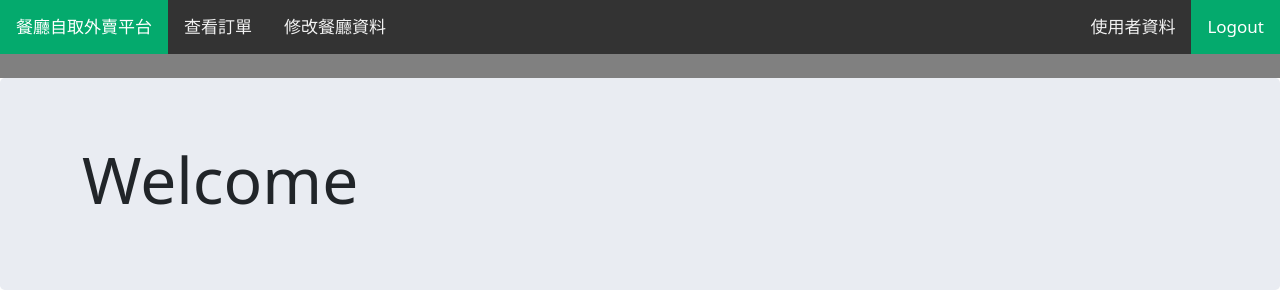
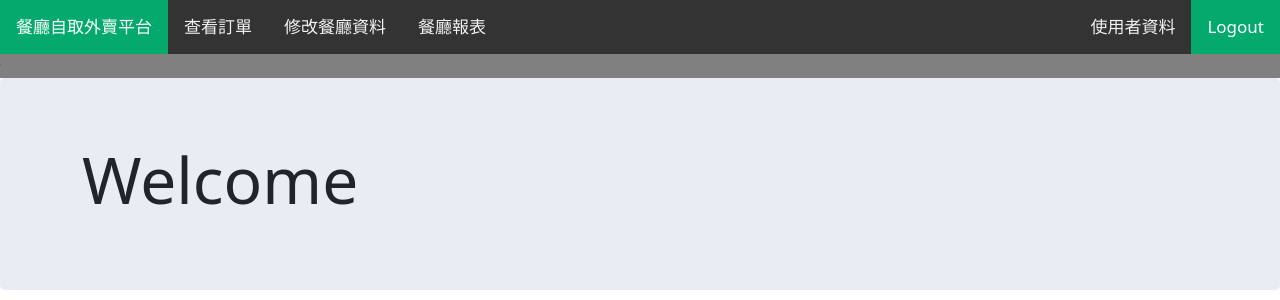
Before and after one commit to Irokanade/restaurant_takeout, a PHP site: page /r_mainpage.php in a window 1280 px wide. Shown: the top 300 px of the page. Run offline with PHP 8.4, Linux system fonts and the light colour scheme; a user stored in the database is signed in; data comes from the database, SQL or seed files in the repository; data that the repository does not hold is empty.

Commit message:
fix:r_navbar (yuma)

```diff
--- a/r_navbar.php
+++ b/r_navbar.php
@@ -1,4 +1,7 @@
 <?php
+session_start();
+include('sessionRestaurant.php');
+include('config.php');
 ?>
 
 <style>
@@ -76,7 +79,7 @@
 <div class="topnav">
     <a class="active" href="r_mainpage.php">餐廳自取外賣平台</a>
     <?php
-    // Retrieve data for the current restaurant
+
     $sql = "SELECT * FROM restaurant INNER JOIN rest_login_cred ON restaurant.rest_id = rest_login_cred.rest_id WHERE rest_login_cred.login_id = '$login_session'";
     $result = $conn->query($sql);
 
@@ -85,13 +88,14 @@
         $rest_id = $row["rest_id"];
         $rest_name = $row["rest_name"];
 
-        // Display the restaurant name and link to the menu
+
         echo '<a href="r_menu.php?rest_id=' . $rest_id . '">' . $rest_name . '</a>';
         echo '<a href="r_menu.php?rest_id=' . $rest_id . '">' . '修改菜單' . '</a>';
     }
     ?>
     <a href="r_orders.php">查看訂單</a>
-    <a href="r_info_edit.php?rest_id=<?php echo $login_session; ?>">修改餐廳資料</a>
+    <a href="r_info_edit.php">修改餐廳資料</a>
+    <a href="r_report.php?rest_id=<?php echo $rest_id; ?>">餐廳報表</a>
     <div class="right">
         <?php
         if (isset($_SESSION['login_user'])) {
```
